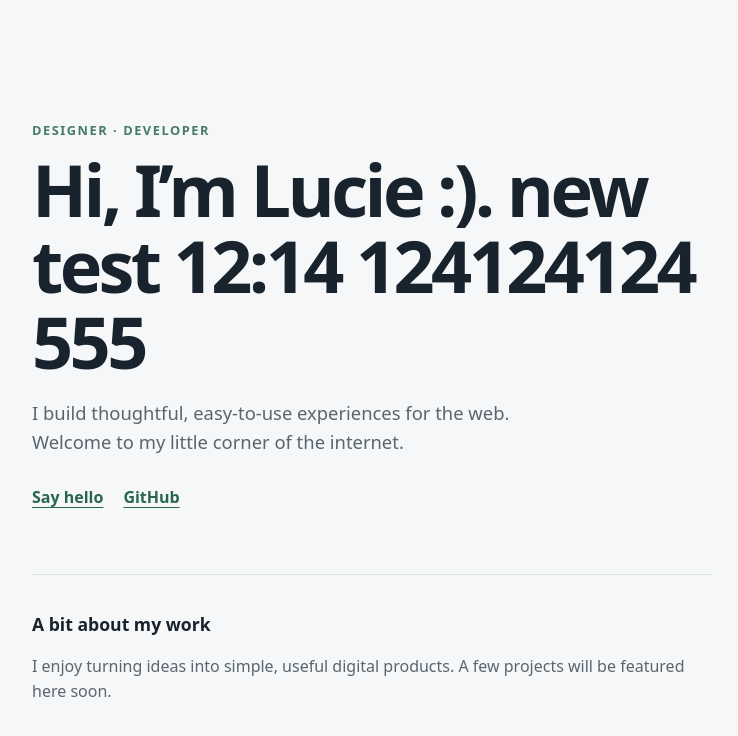
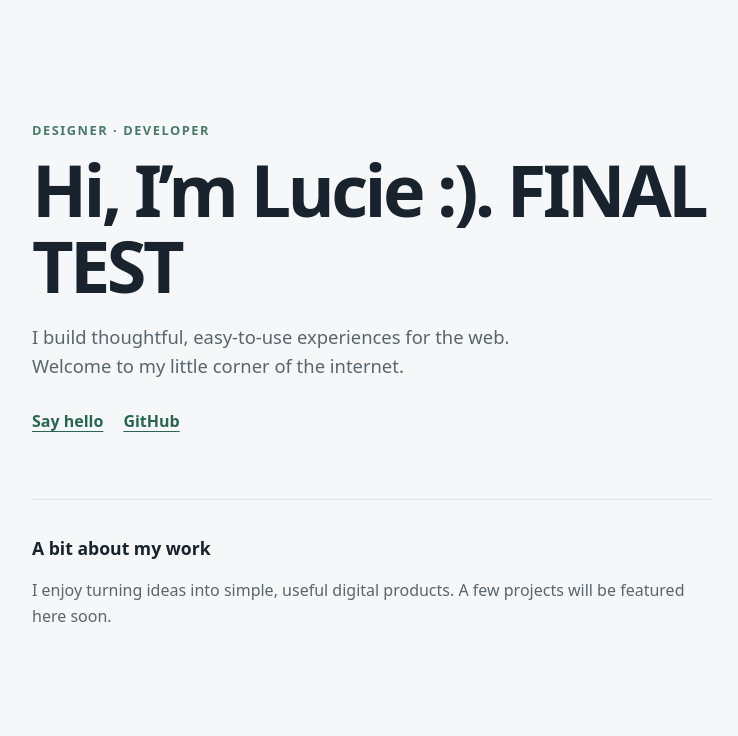
Before and after one commit to Lulunatiic/Portfolio2, a plain HTML site: page index.html in a window 1280 px wide. Shown: the whole page, without its empty margins (268-1006 px from the left). Drawn offline with Linux system fonts and the light colour scheme.

Commit message:
final test portfolio2

```diff
--- a/index.html
+++ b/index.html
@@ -21,7 +21,7 @@
 <body>
 	<main>
 		<div class="label">Designer · Developer</div>
-		<h1>Hi, I’m Lucie :). new test 12:14 124124124 555</h1>
+		<h1>Hi, I’m Lucie :). FINAL TEST</h1>
 		<p class="intro">I build thoughtful, easy-to-use experiences for the web. Welcome to my little corner of the internet.</p>
 		<nav aria-label="Contact and social links">
 			<a href="mailto:hello@example.com">Say hello</a>
```
